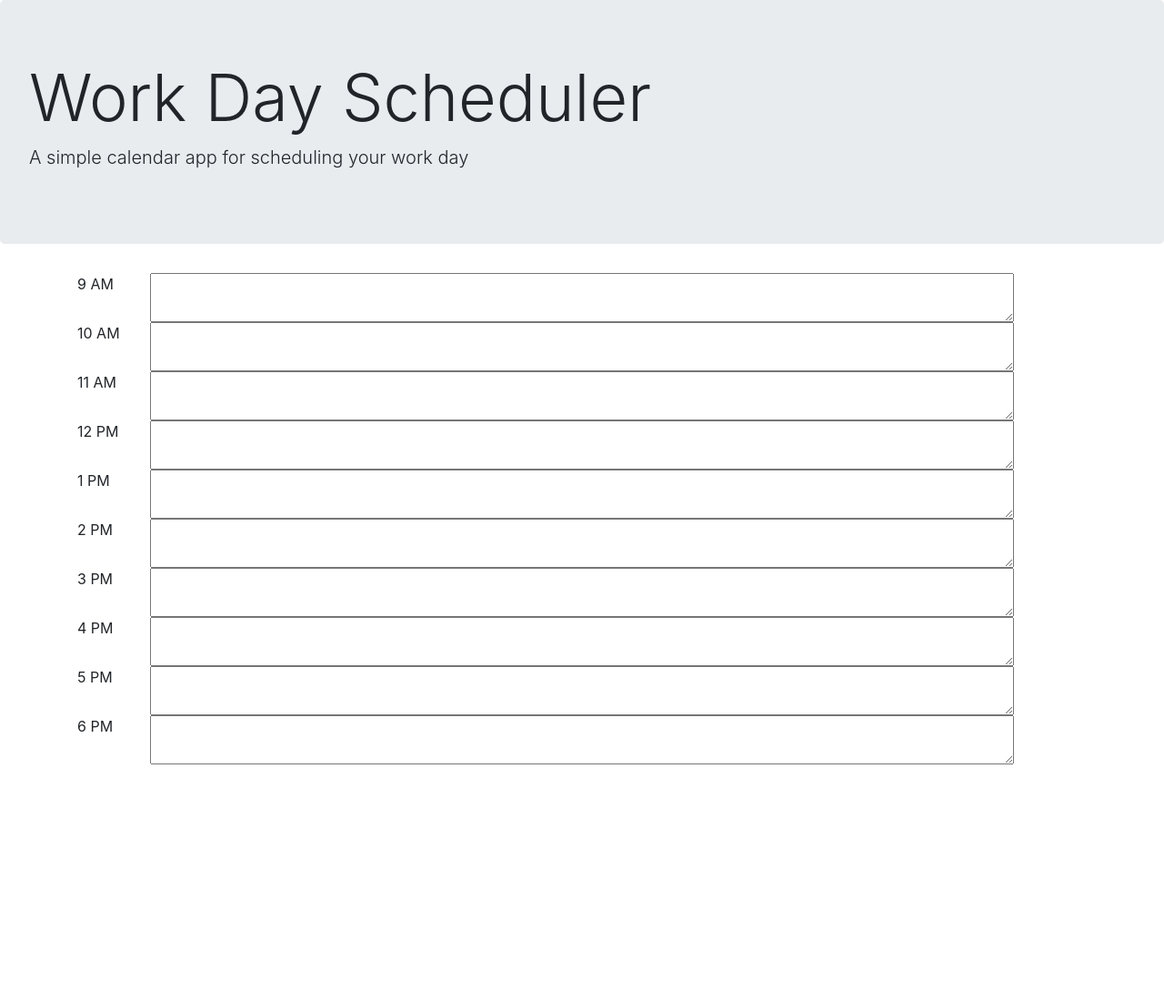
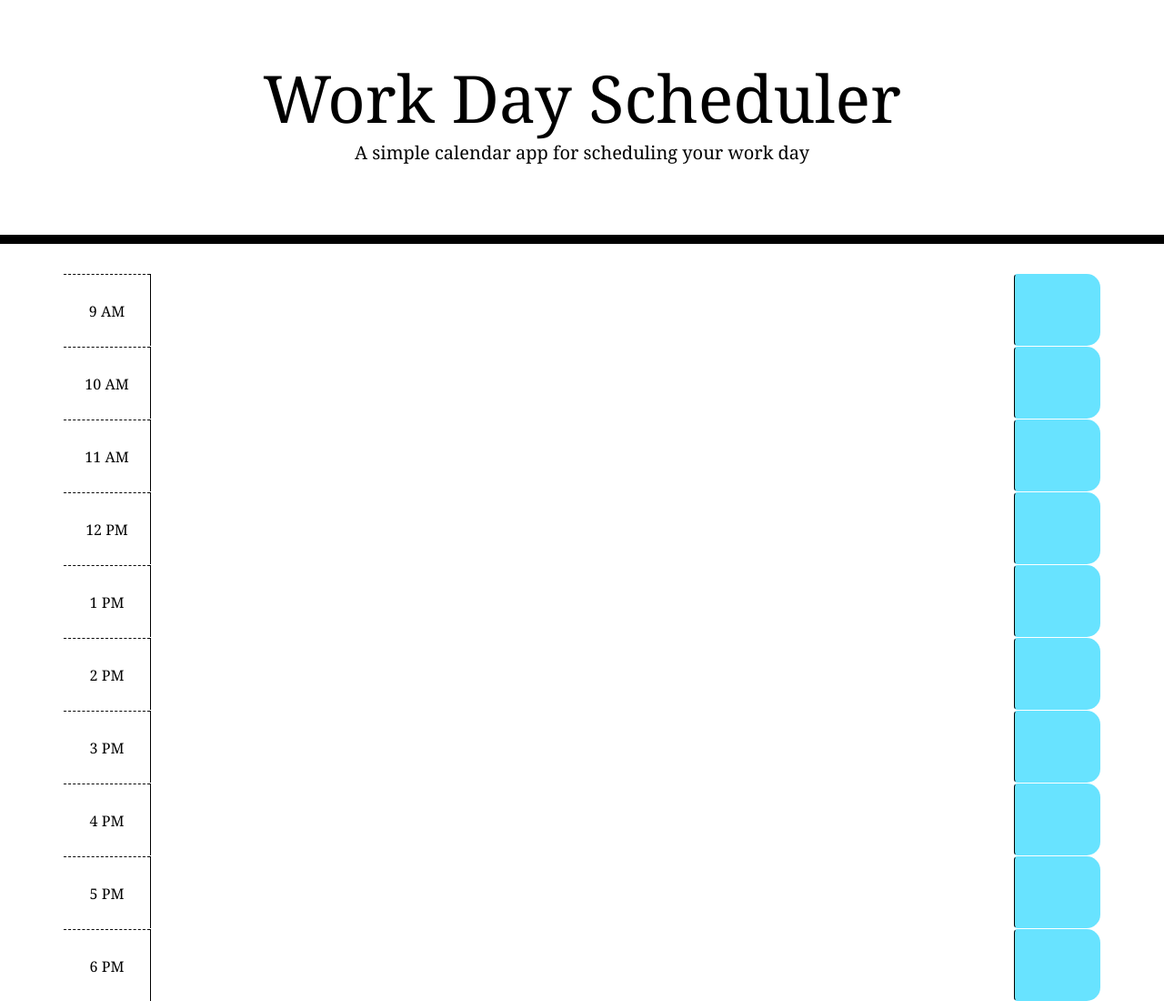
Before and after one commit to Cktestakis/Workday.Scheduler, a plain HTML site: page index.html in a window 1280 px wide. Shown: the whole page at 91% size. Before the commit the page ends 840 px from the top, so only its background shows below. Drawn offline with nearby package versions, Linux system fonts and the light colour scheme.

Commit message:
completed CSS

```diff
--- a/assets/CSS/style.css
+++ b/assets/CSS/style.css
@@ -0,0 +1,92 @@
+body {
+    /* Figure out font for page */
+    font-family: Georgia, 'Times New Roman', Times, serif;
+    font-size: 16px;
+    line-height: 1;
+}
+
+textarea {
+    background: transparent;
+    border: none;
+    resize: none;
+    color: #000000;
+    border-left: 1px solid black;
+    padding: 10px;
+}
+
+.jumbotron {
+    text-align: center;
+    background-color: transparent;
+    color: black;
+    border-radius: 0;
+    border-bottom: 10px solid black;
+}
+
+.description {
+    white-space: pre-wrap;
+}
+
+.time-block {
+    text-align: center;
+    border-radius: 15px;
+}
+
+.row {
+    white-space: pre-wrap;
+    height: 80px;
+    border-top: 1px solid white;
+}
+
+.hour {
+    background-color: #ffffff;
+    color: rgb(0, 0, 0);
+    border-top: 1px dashed #000000;
+}
+
+.past {
+    background-color: #d3d3d3;
+    color: white;
+}
+
+.present {
+    background-color: #b33831;
+    color:white
+}
+
+.future {
+    background-color: #96fc96;
+    color: white;
+}
+
+.saveBtn {
+    border-left: 1px solid black;
+    border-top-right-radius: 15px;
+    border-bottom-right-radius: 15px;
+    background-color: #68e3ff;
+}
+
+.saveBtn i:hover {
+    font-size: 20px;
+    transition: all 0.3s ease-in-out;
+}
+
+/* This will be applied on any screen 768 and below */
+@media screen and (max-width: 768px), screen and (max-width: 575px) {
+    .row {
+        height: auto;
+        margin-top: 20px;
+    }
+    .hour {
+        padding-right: 20px;
+    }
+    .saveBtn {
+        border: 0;
+        border-radius: 0.25rem;
+        height: 50px;
+    }
+
+    textarea {
+        min-height: 85;
+        border: 0;
+    }
+}
--- a/index.html
+++ b/index.html
@@ -5,10 +5,11 @@
     <meta charset="UTF-8">
     <meta http-equiv="X-UA-Compatible" content="IE=edge">
     <meta name="viewport" content="width=device-width, initial-scale=1.0">
-    <link rel="stylesheet" href="https://cdn.jsdelivr.net/npm/bootstrap@4.6.0/dist/css/bootstrap.min.css" integrity="sha384-B0vP5xmATw1+K9KRQjQERJvTumQW0nPEzvF6L/Z6nronJ3oUOFUFpCjEUQouq2+l" crossorigin="anonymous">
-    <link rel="preconnect" href="https://fonts.googleapis.com">
-    <link rel="preconnect" href="https://fonts.gstatic.com" crossorigin>
-    <link href="https://fonts.googleapis.com/css2?family=Raleway:wght@300&display=swap" rel="stylesheet">
+    <link rel="stylesheet" href="https://cdn.jsdelivr.net/npm/bootstrap@4.6.0/dist/css/bootstrap.min.css"
+    integrity="sha384-B0vP5xmATw1+K9KRQjQERJvTumQW0nPEzvF6L/Z6nronJ3oUOFUFpCjEUQouq2+l" crossorigin="anonymous">
+    <style>
+        @import url('https://fonts.googleapis.com/css2?family=Raleway:wght@300&display=swap');
+        </style>
     <link rel="stylesheet" href="./assets/CSS/style.css" />
     <title>Work Day Scheduler</title>
 </head>
```
